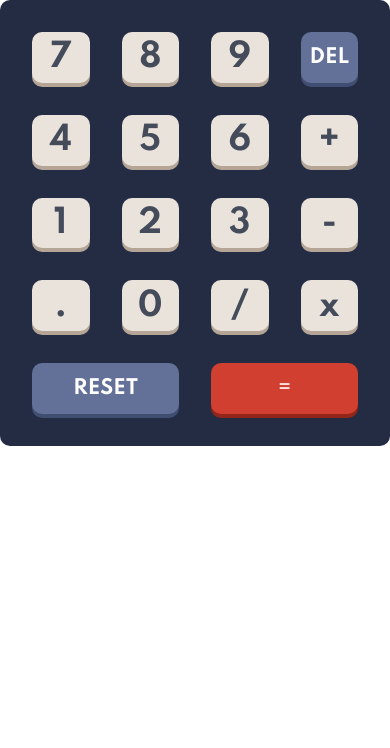
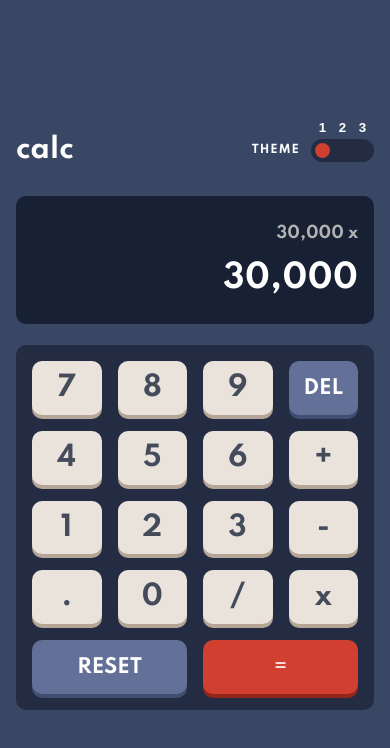
Before and after one commit to HoangNguyen-CA/react-calculator-app, a React (Create React App) app: page / in a window 390 px wide. Shown: the top 748 px of the page. Built offline with nearby package versions, Linux system fonts and the light colour scheme.

Commit message:
Finished responsive design for calculator.

```diff
--- a/src/App.js
+++ b/src/App.js
@@ -2,11 +2,29 @@ import { ThemeProvider } from 'styled-components';
 import { theme1 } from './themes';
 
 import Calculator from './calculator/Calculator';
+import styled from 'styled-components';
+
+const Body = styled.div`
+  min-height: 100vh;
+  background-color: ${({ theme }) => theme.bg.main};
+  display: flex;
+  flex-direction: column;
+  align-items: center;
+  justify-content: center;
+  padding: 2em;
+  min-width: 320px;
+
+  @media ${({ theme }) => theme.breakpoints.mobile} {
+    padding: 2em 1em;
+  }
+`;
 
 function App() {
   return (
     <ThemeProvider theme={theme1}>
-      <Calculator />
+      <Body>
+        <Calculator />
+      </Body>
     </ThemeProvider>
   );
 }
--- a/src/calculator/Calculator.js
+++ b/src/calculator/Calculator.js
@@ -1,10 +1,23 @@
 import React from 'react';
 import Keypad from './Keypad';
+import Screen from './Screen';
+import Topbar from './Topbar';
+
+import styled from 'styled-components';
+
+const Container = styled.div`
+  max-width: 500px;
+  width: 100%;
+  background-color: ${({ theme }) => theme.bg.main};
+`;
+
 const Calculator = () => {
   return (
-    <div>
+    <Container>
+      <Topbar></Topbar>
+      <Screen>30000</Screen>
       <Keypad></Keypad>
-    </div>
+    </Container>
   );
 };
 
--- a/src/components/Key.js
+++ b/src/calculator/Key.js
@@ -3,7 +3,7 @@ import styled, { css } from 'styled-components';
 const primaryStyles = css`
   color: ${({ theme }) => theme.clr.primary};
   font-weight: 700;
-  font-size: 2rem;
+  font-size: 1.7rem;
   background-color: ${({ theme }) => theme.key.primary.background};
   box-shadow: 0px 4px ${({ theme }) => theme.key.primary.shadow};
 `;
@@ -34,7 +34,7 @@ const Key = styled.button.attrs((props) => ({
   cursor: pointer;
   grid-column-start: span ${(props) => props.span};
   border-radius: ${({ theme }) => theme.radius.normal};
-  padding: 0.2em;
+  padding: 0.4em;
   font-family: Spartan, sans-serif;
   ${({ keyType }) => (keyType === 'primary' ? primaryStyles : '')}
   ${({ keyType }) => (keyType === 'secondary' ? secondaryStyles : '')}
--- a/src/calculator/Keypad.js
+++ b/src/calculator/Keypad.js
@@ -1,5 +1,5 @@
 import React from 'react';
-import Key from '../components/Key';
+import Key from './Key';
 import styled from 'styled-components';
 
 const Container = styled.div`
@@ -7,10 +7,15 @@ const Container = styled.div`
   display: grid;
   grid-template-columns: 1fr 1fr 1fr 1fr;
   grid-template-rows: 1fr 1fr 1fr 1fr 1fr;
-  gap: 2em;
-  padding: 2em;
-  max-width: 500px;
+  gap: 1.5em;
+  padding: 1.5em;
+  width: 100%;
   border-radius: ${({ theme }) => theme.radius.normal};
+
+  @media ${({ theme }) => theme.breakpoints.mobile} {
+    gap: 1em;
+    padding: 1em;
+  }
 `;
 
 const Keypad = () => {
--- /dev/null
+++ b/src/calculator/Screen.js
@@ -0,0 +1,48 @@
+import React from 'react';
+import styled from 'styled-components';
+
+const Container = styled.div`
+  width: 100%;
+  height: 8em;
+
+  background-color: ${({ theme }) => theme.bg.screen};
+
+  padding: 1em;
+  margin-bottom: 1.3em;
+  border-radius: ${({ theme }) => theme.radius.normal};
+  color: ${({ theme }) => theme.clr.neutral};
+  display: flex;
+  flex-direction: column;
+  justify-content: center;
+`;
+
+const MainDisplay = styled.p`
+  font-weight: 700;
+  font-size: 3rem;
+  width: 100%;
+  text-align: right;
+
+  @media ${({ theme }) => theme.breakpoints.mobile} {
+    font-size: 2rem;
+  }
+`;
+
+const SecondDisplay = styled.p`
+  filter: brightness(70%);
+  font-weight: 700;
+  font-size: 1rem;
+  margin-bottom: 1em;
+  width: 100%;
+  text-align: right;
+`;
+
+const Screen = ({ children }) => {
+  return (
+    <Container>
+      <SecondDisplay>{Number(children).toLocaleString()} x</SecondDisplay>
+      <MainDisplay>{Number(children).toLocaleString()}</MainDisplay>
+    </Container>
+  );
+};
+
+export default Screen;
--- /dev/null
+++ b/src/calculator/Topbar.js
@@ -0,0 +1,86 @@
+import React from 'react';
+import styled from 'styled-components';
+const Container = styled.div`
+  margin-bottom: 1.9em;
+  display: flex;
+  align-items: center;
+  justify-content: space-between;
+  color: ${({ theme }) => theme.clr.neutral};
+`;
+
+const Logo = styled.h1`
+  font-size: 1.7rem;
+`;
+
+const ToggleContainer = styled.div`
+  font-weight: 700;
+  text-transform: uppercase;
+  display: flex;
+  align-items: center;
+`;
+
+const ToggleHeader = styled.p`
+  font-size: 0.7rem;
+  margin-right: 1em;
+  letter-spacing: 1px;
+
+  flex: 0 0;
+`;
+
+const Toggle = styled.div`
+  background-color: ${({ theme }) => theme.bg.keypad};
+  display: flex;
+  padding: 4px;
+  border-radius: 100em;
+`;
+
+const ToggleButton = styled.button.attrs((props) => ({
+  type: 'button',
+  n: props.n || '1',
+}))`
+  display: block;
+  height: 15px;
+  width: 15px;
+  border-radius: 100em;
+  border: none;
+
+  cursor: pointer;
+  position: relative;
+
+  background-color: ${(props) =>
+    props.active ? props.theme.key.accent.background : 'transparent'};
+
+  & + & {
+    margin-left: 5px;
+  }
+
+  &::after {
+    content: '${(props) => props.n}';
+
+    position: absolute;
+    color: ${({ theme }) => theme.clr.neutral};
+    font-weight: 700;
+
+    top: -150%;
+    left: 0;
+    width: 100%;
+  }
+`;
+
+const Topbar = () => {
+  return (
+    <Container>
+      <Logo>calc</Logo>
+      <ToggleContainer>
+        <ToggleHeader>Theme</ToggleHeader>
+        <Toggle>
+          <ToggleButton n='1' active></ToggleButton>
+          <ToggleButton n='2'></ToggleButton>
+          <ToggleButton n='3'></ToggleButton>
+        </Toggle>
+      </ToggleContainer>
+    </Container>
+  );
+};
+
+export default Topbar;
--- a/src/themes.js
+++ b/src/themes.js
@@ -26,6 +26,10 @@ const theme1 = {
     accent: 'hsl(0, 0%, 100%)',
   },
 
+  breakpoints: {
+    mobile: '(max-width: 570px)',
+  },
+
   radius: {
     normal: '10px',
   },
```
